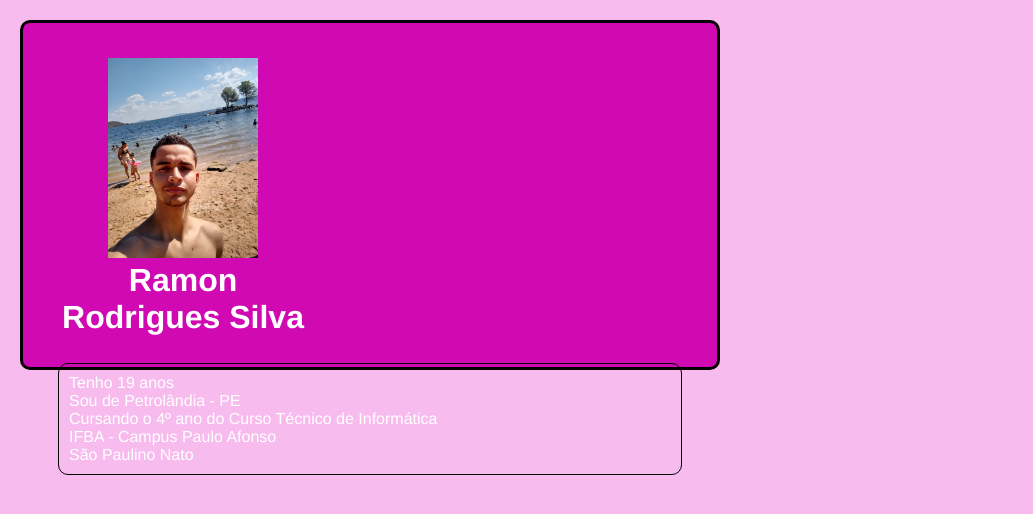
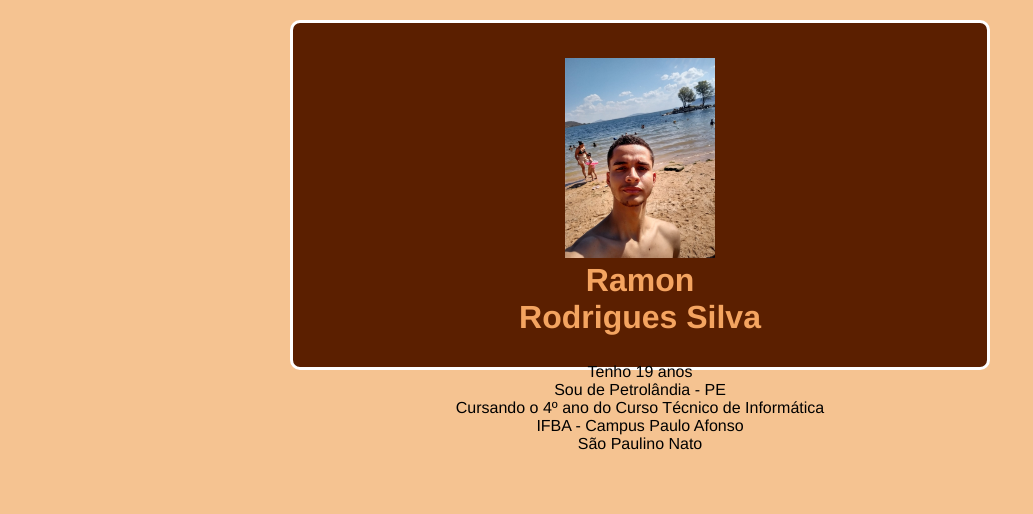
Before and after one commit to Rodri10s/sobre-mim, a plain HTML site: page index.html in a window 1280 px wide. Shown: the whole page, without its empty margins (0-1033 px from the left). Drawn offline with Linux system fonts and the light colour scheme.

Commit message:
mudança de cor (marrom)

```diff
--- a/CSS/stilo.css
+++ b/CSS/stilo.css
@@ -6,24 +6,24 @@
 }
 
 body{
-    background-color: #f7bbee;
+    background-color: #f5c391;
 }
 
 /* Forma de Fundo */
 .fundo {
-    background-color: #d109b3;
+    background-color: #5b1f00;
     width: 700px;
     height: 350px;
-    border: 3px solid rgb(0, 0, 0);
+    border: 3px solid rgb(255, 255, 255);
     padding: 30px;
     margin: 20px;
     border-radius: 10px;
     transition: 0.5s;
-    display: inline-block;
+    display: block;
 }
 
 .fundo:hover{
-    background-color: #ff00d9;
+    background-color: #874421;
 }
 
 .perfil {
@@ -31,15 +31,14 @@ body{
     width: 250px;
     height: 300px;
     margin: 5px;
-    color: #fff;
-    display: block;
+    color: #f4a460;
+    display: line;
 }
 
 .info {
-    margin: 5px;
-    color: #fff;
-    border: 1px solid rgb(0, 0, 0);
-    border-radius: 10px;
-    padding: 10px;
-    display: block;
+    display: line;
 }
+
+.lista {
+    list-style: none;
+}
--- a/index.html
+++ b/index.html
@@ -10,7 +10,8 @@
 
 <body>
     <!-- Forma de Fundo -->
-    <div class="fundo">
+    <center>
+        <div class="fundo">
         <div class="perfil">
             <!-- Perfil -->
             <img id="img" src="./img/Foto.jpeg" alt="Foto de Perfil" width="150px">
@@ -18,14 +19,16 @@
         </div>
             <!-- Infos -->
         <div class="info">
-            <p>Tenho 19 anos</p>
-            <p>Sou de Petrolândia - PE</p>
-            <p>Cursando o 4º ano do Curso Técnico de Informática</p>
-            <p>IFBA - Campus Paulo Afonso</p>
-            <p>São Paulino Nato</p>
-
+            <ul class="lista">
+                <li>Tenho 19 anos</li>
+                <li>Sou de Petrolândia - PE</li>
+                <li>Cursando o 4º ano do Curso Técnico de Informática</li>
+                <li>IFBA - Campus Paulo Afonso</li>
+                <li>São Paulino Nato</li>
+            </ul>
         </div>
     </div>
+</center>
 </body>
 
 </html>
```
